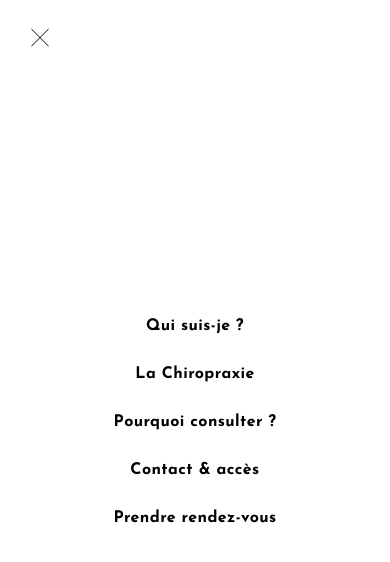
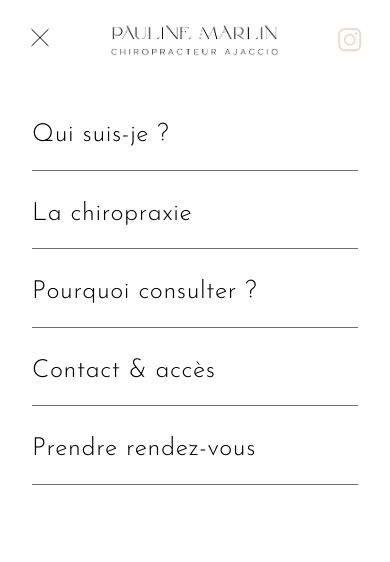
Before and after one commit to MisterPingouin/chiropracteur, a Next.js app: page / in a window 390 px wide. Both pictures are taken after a click on the button "Open menu". Shown: the top 562 px of the page. Built offline with nearby package versions, Linux system fonts and the light colour scheme.

Commit message:
menu burger mobile

```diff
--- a/src/app/components/Header/Header.tsx
+++ b/src/app/components/Header/Header.tsx
@@ -8,15 +8,15 @@ import Link from 'next/link';
 const Header = () => {
   return (
     <>
-      <header className="w-full bg-white shadow-md z-50">
-        <nav className="flex items-center justify-between py-4 px-7">
+      <header className="w-full bg-white z-50">
+        <nav className="flex items-center justify-between py-4 px-7 relative">
           <MenuBurger />
-          <div className="flex justify-center">
+          <div className="flex justify-center absolute left-1/2 transform -translate-x-1/2 z-50">
             <div>
               <Image src="/images/logo.png" width={170} height={30} alt="Logo" />
             </div>
           </div>
-          <div className="flex justify-end">
+          <div className="flex justify-end absolute right-7 z-50">
             <Link href="https://www.instagram.com/chiropracteurajaccio/?hl=fr" className="relative w-6 h-6 text-customTitle" target="_blank" rel="noopener noreferrer">
               <Image src="/images/instagram-icon.svg" alt="Instagram" fill className="object-contain" />
             </Link>
--- a/src/app/components/Header/MenuBurger.tsx
+++ b/src/app/components/Header/MenuBurger.tsx
@@ -13,32 +13,71 @@ const MenuBurger = () => {
 
   const menuLinks = [
     { href: '#qui-suis-je', label: 'Qui suis-je ?' },
-    { href: '#chiropraxie', label: 'La Chiropraxie' },
+    { href: '#chiropraxie', label: 'La chiropraxie' },
     { href: '#pourquoi-consulter', label: 'Pourquoi consulter ?' },
     { href: '#contact-acces', label: 'Contact & accès' },
-    { href: '#prendre-rendez-vous', label: 'Prendre rendez-vous' }
+    { href: 'https://www.annuaire-chiropracteur.fr/chiropracteur/corse-du-sud/ajaccio-20000/chiropracteur-ajaccio-pauline-marlin#:~:text=Pr%C3%A9sentation%20de%20Chiropracteur%20Ajaccio%20Pauline,les%20r%C3%A9seaux%20sociaux%20(%40ChiropracteurAjaccio)', label: 'Prendre rendez-vous' }
   ];
 
+  const menuVariants = {
+    open: {
+      y: '0',
+      transition: {
+        type: 'tween',
+        duration: 0.5,
+        when: 'beforeChildren',
+        staggerChildren: 0.1,
+      },
+    },
+    closed: {
+      y: '-100%',
+      transition: {
+        type: 'tween',
+        duration: 0.5,
+        when: 'afterChildren',
+        staggerChildren: 0.1,
+      },
+    },
+  };
+
+  const linkVariants = {
+    open: {
+      y: 0,
+      opacity: 1,
+      transition: {
+        duration: 0.5,
+      },
+    },
+    closed: {
+      y: 20,
+      opacity: 0,
+      transition: {
+        duration: 0.5,
+      },
+    },
+  };
+
   return (
-    <div className="relative text-black text-18px font-bold z-50">
+    <div className="relative text-black text-25px font-light z-40">
       <MenuButton isOpen={isOpen} toggleMenu={toggleMenu} />
 
       <motion.div
-        initial={{ y: '-100%' }}
-        animate={{ y: isOpen ? 0 : '-100%' }}
-        transition={{ type: 'tween', duration: 0.5 }}
-        className="fixed top-0 left-0 w-full h-full bg-white flex flex-col items-center tracking-wide justify-center z-40"
+        className="fixed top-[60px] left-0 w-full h-[calc(100vh-60px)] bg-white flex flex-col tracking-wide z-30"
+        initial="closed"
+        animate={isOpen ? 'open' : 'closed'}
+        variants={menuVariants}
       >
-        <div className="flex flex-col items-center justify-center h-full space-y-6">
-          {menuLinks.map(({ href, label }) => (
-            <a
+        <div className="flex flex-col p-8 mt-6 justify-start space-y-6">
+          {menuLinks.map(({ href, label }, index) => (
+            <motion.a
               key={href}
               href={href}
-              className="hover:underline"
+              className={`hover:underline border-b border-[#707070] pb-4 ${index === menuLinks.length - 1 ? 'mb-6' : ''}`}
               onClick={toggleMenu}
+              variants={linkVariants}
             >
               {label}
-            </a>
+            </motion.a>
           ))}
         </div>
       </motion.div>
--- a/tailwind.config.ts
+++ b/tailwind.config.ts
@@ -12,9 +12,16 @@ const config: Config = {
         body: ['var(--font-josefin)', 'sans-serif'],
         title: ['var(--font-cormorant)', 'serif'],
       },
+      fontSize: {
+        '25px' : '1.5625rem',
+      },
       colors: {
         customTitle: '#EFD7CA',
         customHover: '#E3B8A1',
+        borderColor: '#707070',
+      },
+      lineHeight: {
+        '30px' : '30px',
       },
     },
   },
```
